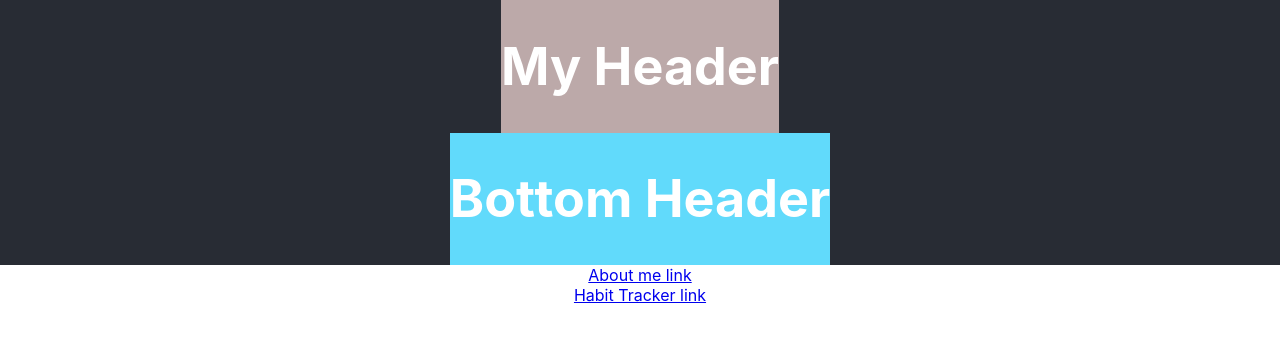
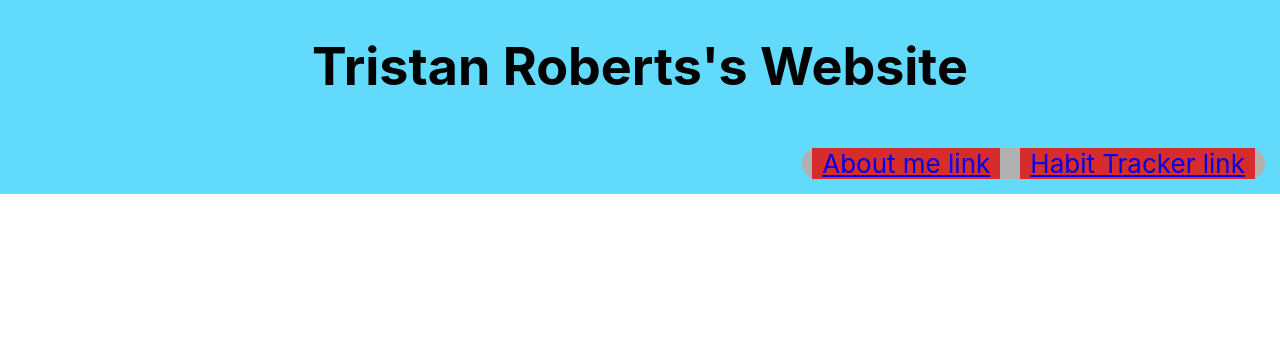
Before and after one commit to TristanRoberts/Tristan-Roberts, a React (Create React App) app: page / in a window 1280 px wide. Shown: the top 342 px of the page. Built offline with nearby package versions, Linux system fonts and the light colour scheme.

Commit message:
BrowserRouter encompassing entire app and header colors change

```diff
--- a/src/App.css
+++ b/src/App.css
@@ -14,12 +14,14 @@
 }
 
 .App-header {
-  background-color: #282c34;
+  background-color: #61dafb;
   min-height: 20vh;
-  display: flex;
-  flex-direction: column;
-  align-items: center;
-  justify-content: center;
+  max-height: 40vh;
+  display: flex; /* Defines a Flexbox for other props (shrink and grow components to fit screen) [flex, grid, block]. */
+  flex-direction: column; /* This determines how "align" and "justify" work (which axis they stretch). Perhaps MOST important before other props. */
+  align-items: end; /* Alignment of items on cross axis.  */
+  /* align-content: center; /*-- Space between and around content items along cross axis. */
+  /*justify-content: center; */ /* -- Space between and around content items along main axis (flex-direction). */
   font-size: calc(10px + 2vmin);
   color: white;
   position: sticky; /* this is how compoents stick to top of page */
@@ -28,11 +30,28 @@
 }
 
 .App-header-top {
-  background-color: #bca9a9;
+  color: #000000;
+  flex-direction: column;
+  align-self: center;
+  border-radius: 25px;
 }
 
 .App-header-bottom {
-  background-color: #61dafb;
+  background-color: #b1b1b1;
+  flex-direction: row;
+  text-align: right;
+  border-radius: 25px;
+  /* padding: 25px; */
+  margin: 15px;
+}
+.Page-link {
+  background-color: #d62c2c;
+  margin: 10px;
+  padding: 0px 10px; /* vertical padding, horizontal padding */
+}
+
+.Page-link:hover {
+  background-color: #686262;
 }
 
 .App-link {
--- a/src/App.js
+++ b/src/App.js
@@ -9,22 +9,22 @@ function App() {
 
   return (
     <div className="App">
+      <BrowserRouter>
         <header className="App-header">
           <div className="App-header-top">
-          <h1>My Header</h1>
+            <h1>Tristan Roberts's Website</h1>
           </div>
           <div className="App-header-bottom">
-          <h1>Bottom Header</h1>
+              <Link className="Page-link" to="/About">About me link</Link>
+              <Link className="Page-link" to="/HabitTracker">Habit Tracker link</Link>
           </div>
         </header>
-      <BrowserRouter>
-        <Link to="/About">About me link</Link>
-        <br />
-        <Link to="/HabitTracker">Habit Tracker link</Link>
+        <div>
           <Routes>
             <Route path="/about" element={<About />} />
             <Route path="/HabitTracker" element={<HabitTracker/>} />
           </Routes>
+        </div>
       </BrowserRouter>
     </div>
   );
@@ -35,6 +35,11 @@ export default App;
 // https://www.geeksforgeeks.org/reactjs/link-component-in-react-router/
 // https://www.geeksforgeeks.org/reactjs/how-to-link-a-custom-react-component-mybutton-to-another-page/
 
+// https://developer.mozilla.org/en-US/docs/Web/CSS/align-content
+// https://developer.mozilla.org/en-US/docs/Web/CSS/align-items
+// https://developer.mozilla.org/en-US/docs/Web/CSS/justify-content
+// https://developer.mozilla.org/en-US/docs/Web/CSS/position
+
 /*
 <div className="App">
       <header className="App-header">
@@ -42,8 +47,9 @@ export default App;
 
 
 Notes:
-  1. Split the header into 2 sections. Top section is just centered "Tristan Roberts' website". Bottom has the icons/links
-  2. Make the header smaller, grey, and rounded corners
+  1. Bottom Header, find a way to style it with links and " | " as spacing
+  2. when cursor is over link component highlight it
+  2. Make the header smaller, grey,
   3. links or icons to other pages from the header (Home, About, Resume)
   4. Resume page with downloadable pdf
 
@@ -57,4 +63,6 @@ Learned:
       'path="..."' is just the receiver for 'to="..."' prop. "element={...}" just tells the app what component to place
       here when Link is clicked.
   * "id" prop has to be unique per page. "className" (case sensitive) or "class" prop gives you the css styling.
+  * In css file, "px" are pixels, "vh" is viewport height (proportional to window size).
+  * "<a href=www.stuff.com>" used for external websites or internal pages full refresh. "<Link>" is for not full page refresh internal routing
 */
```
Lines whose indentation alone changed are shown as unchanged.
